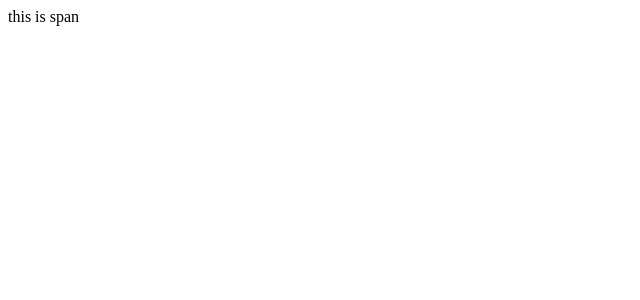
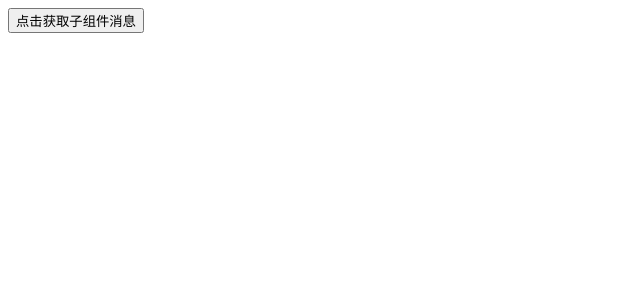
Before and after one commit to liu-dejin/React18-code, a React (Create React App) app in the folder react-basic copy/: page / in a window 1280 px wide. Shown: the top 300 px of the page, without its empty margins (0-640 px from the left). Built offline with nearby package versions, Linux system fonts and the light colour scheme.

Commit message:
feat: 子传父

```diff
--- a/react-basic copy/src/App.js
+++ b/react-basic copy/src/App.js
@@ -1,18 +1,23 @@
+import { useState } from "react"
 
-function Son (props) {
+// 核心: 在子组件调用父组件的函数并传参
+function Son ({ onGetMessage }) {
+  const sonMessage = 'this is son message'
   return (
-    <div>
-      {props.children}
+    <div >
+      <button onClick={() => onGetMessage(sonMessage)}>点击获取子组件消息</button>
     </div>
   )
 }
 function App () {
-  const name = 'this is App '
+  const [message, setMessage] = useState('')
+  const getMessage = (msg) => {
+    setMessage(msg)
+  }
   return (
     <div className="App">
-      <Son>
-        <span>this is span</span>
-      </Son>
+      <Son onGetMessage={getMessage} />
+      {message}
     </div>
   )
 }
```
